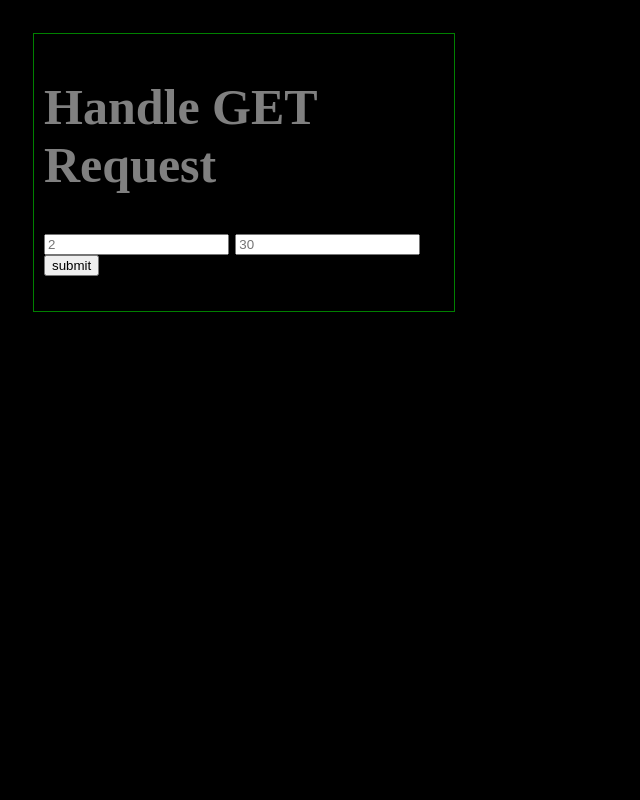
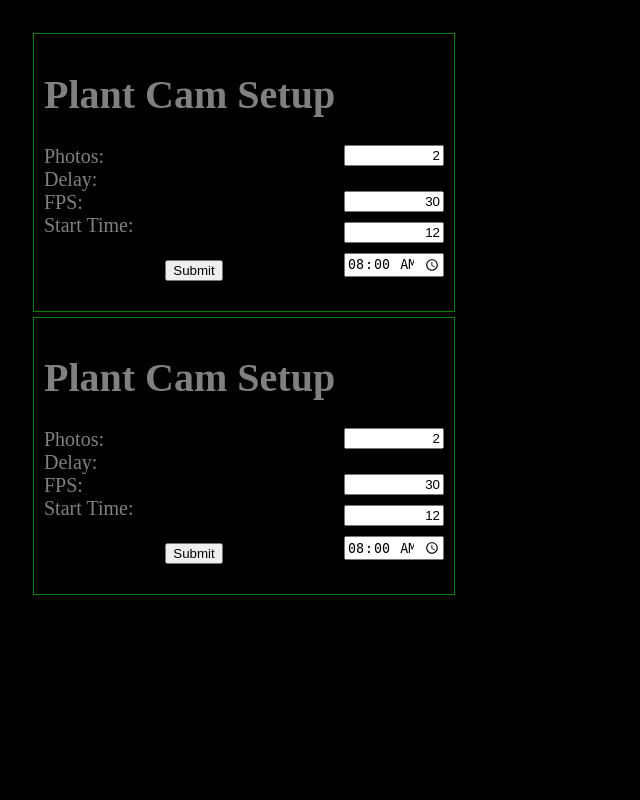
Before and after one commit to hackrsackr/plant-cam, a Flask app: page / in a window 1280 px wide. Shown: the whole page, without its empty margins (0-640 px from the left). Run offline with Flask 3, Linux system fonts and the light colour scheme.

Commit message:
got get and post flask routes working

```diff
--- a/plant_cam/src/app.py
+++ b/plant_cam/src/app.py
@@ -1,11 +1,10 @@
 # app.py
 
-from flask import Flask, render_template, request, redirect, session
+from flask import Flask, render_template, request
 
 
 app = Flask(__name__)
 
-# dictionary to store user and password
 context = {
     'photos': 2,
     'delay': 30,
@@ -27,18 +26,23 @@
 @app.route('/handle_get', methods=['GET'])
 def handle_get():
     if request.method == 'GET':
-        # response = {}
-        # response['photos'] = request.args['photos']
-        # response['delay'] = request.args['delay']
-        photos = request.args['photos']
-        delay = request.args['delay']
-        # response['fps'] = request.args['fps']
-        # response['start_time'] = request.args['start_time']
-        print(photos, delay)
-        # context.update(response)
-        # print(context)
-        return render_template('index.html', context=context)
+        for key in context:
+            if request.args.get(key):
+                context[key] = request.args.get(key)
 
+    print(f"context: {context}")
+    return render_template('index.html', context=context)
+
+@app.route('/handle_post', methods=['POST'])
+def handle_post():
+    if request.method == 'POST':
+        for key in context:
+            if request.form[key]:
+                print(request.form[key])
+                context[key] = request.form[key]
+
+    print(f"context: {context}")
+    return render_template('index.html', context=context)
 
 if __name__ == '__main__':
     app.run(debug=True)
--- a/plant_cam/src/templates/index.html
+++ b/plant_cam/src/templates/index.html
@@ -2,13 +2,17 @@
 
 <html>
   <head>
-    <title>Handling of http get and post request</title>
+    <title>Plant Cam</title>
     <style>
+      button {
+        margin: auto;
+        display: block;
+      }
       body {
         padding: 25px;
         background-color: black;
         color: grey;
-        font-size: 25px;
+        font-size: 20px;
       }
       div {
         width: 400px;
@@ -16,19 +20,84 @@
         padding: 10px;
         margin-bottom: 5px;
       }
+      input {
+        clear: both;
+        float: right;
+        margin-bottom: 10px;
+        width: 100px;
+        text-align: right;
+      }
     </style>
   </head>
   <body>
     <div>
-      <!-- url_for will route the forms request to
-appropriate function that user made to handle it.-->
-      <!--we will Retrieve submitted values of inputs
-on the backend side using 'name' field of form.-->
-      <h1>Handle GET Request</h1>
+      <h1>Plant Cam Setup</h1>
       <form method="GET" action="{{ url_for('handle_get') }}">
-        <input type="number" name="photos" placeholder="{{ context.photos }}" />
-        <input type="number" name="delay" placeholder="{{ context.delay }}" />
-        <button type="submit">submit</button>
+        Photos:
+        <input
+          type="number"
+          name="photos"
+          style="direction: rtl"
+          value="{{ context.photos }}"
+        />
+        <br />
+        Delay:
+        <input
+          type="number"
+          name="delay"
+          style="direction: rtl"
+          value="{{ context.delay }}"
+        />
+        <br />
+        FPS:
+        <input
+          type="number"
+          name="fps"
+          style="direction: rtl"
+          value="{{ context.fps }}"
+        /><br />
+        Start Time:
+        <input
+          type="time"
+          name="start_time"
+          value="{{ context.start_time }}"
+        /><br /><br />
+        <button>Submit</button>
+      </form>
+    </div>
+    <div>
+      <h1>Plant Cam Setup</h1>
+      <form method="POST" action="{{ url_for('handle_post') }}">
+        Photos:
+        <input
+          type="number"
+          name="photos"
+          style="direction: rtl"
+          value="{{ context.photos }}"
+        />
+        <br />
+        Delay:
+        <input
+          type="number"
+          name="delay"
+          style="direction: rtl"
+          value="{{ context.delay }}"
+        />
+        <br />
+        FPS:
+        <input
+          type="number"
+          name="fps"
+          style="direction: rtl"
+          value="{{ context.fps }}"
+        /><br />
+        Start Time:
+        <input
+          type="time"
+          name="start_time"
+          value="{{ context.start_time }}"
+        /><br /><br />
+        <button>Submit</button>
       </form>
     </div>
   </body>
```
